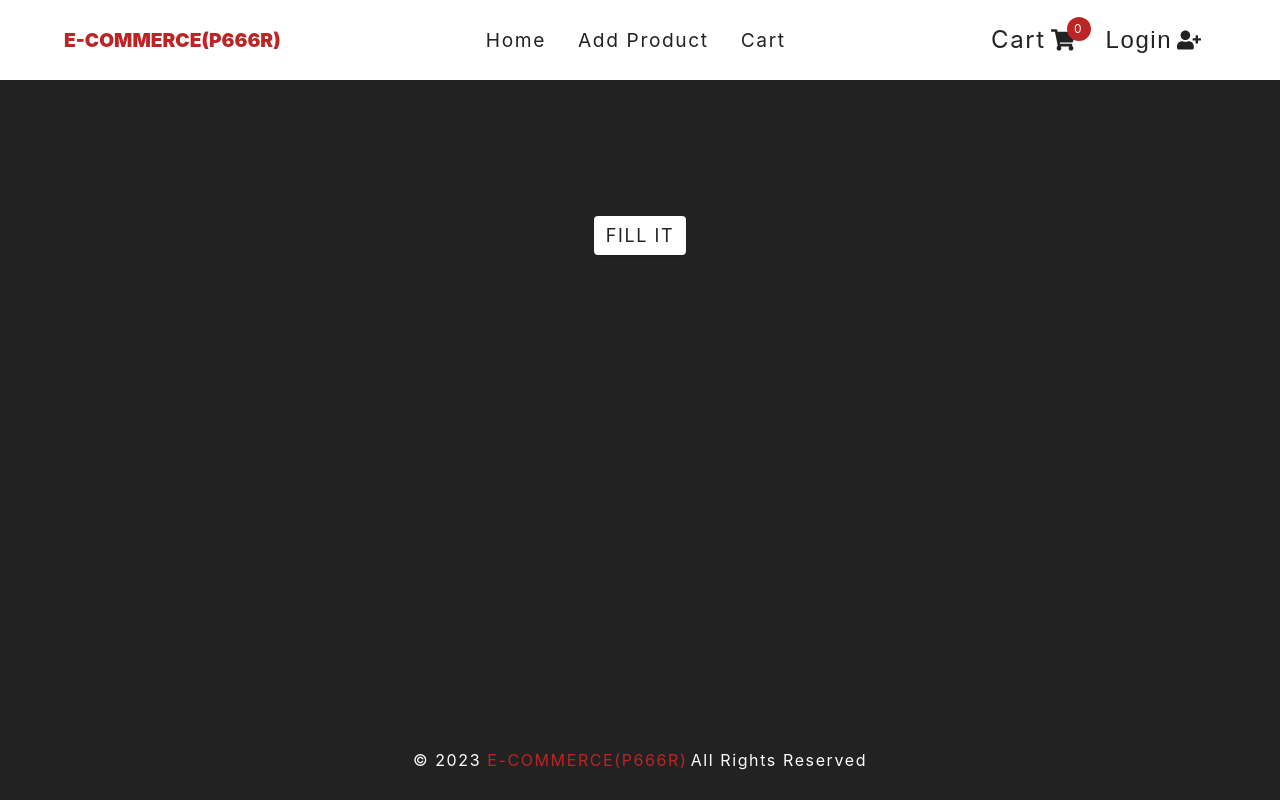
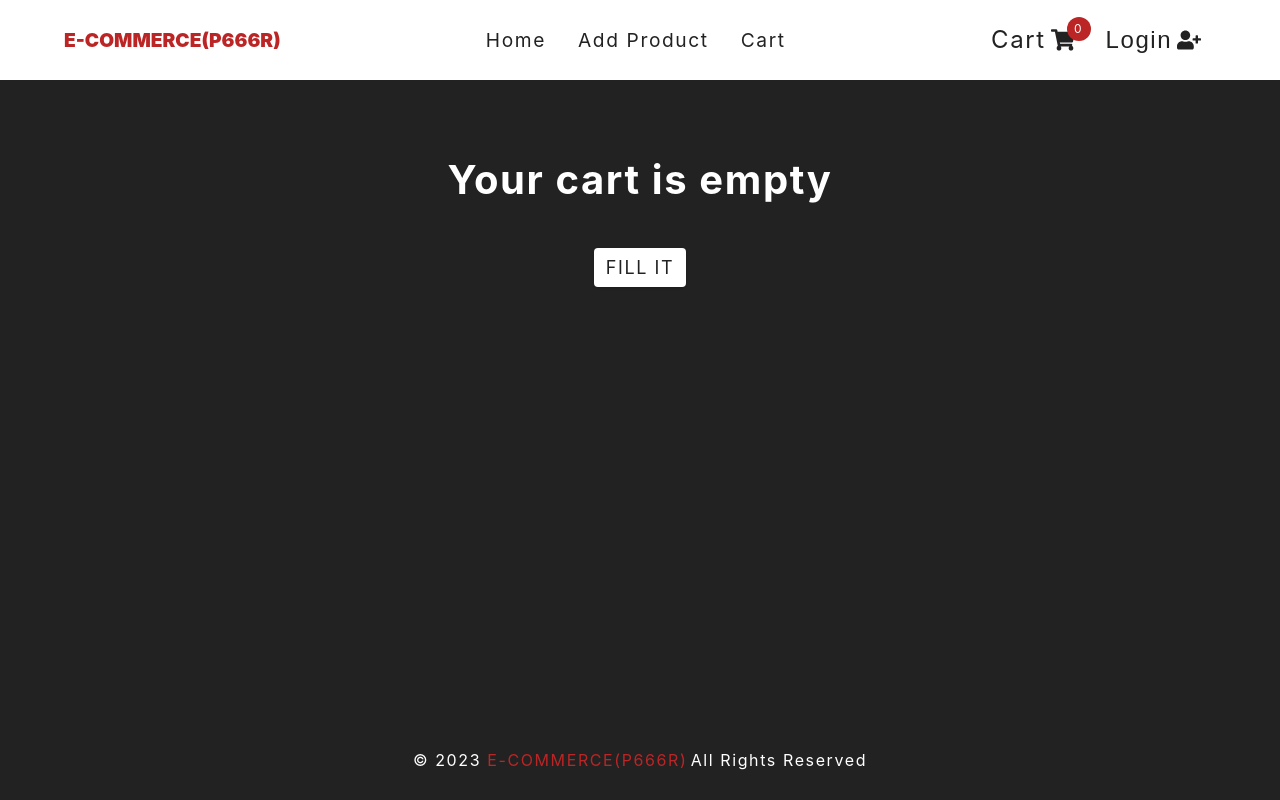
Before and after one commit to Soham-bakshi/E-commerce-react, a React (Vite) app: page /cart in a window 1280 px wide. Built offline with nearby package versions, Linux system fonts and the light colour scheme.

Commit message:
rectified error in css

```diff
--- a/src/App.jsx
+++ b/src/App.jsx
@@ -32,7 +32,7 @@ function App() {
           <Route path="addproduct" element={<AddProduct />} />
           <Route path="productdetail/:id" element={<ProductDetail />} />
           <Route path="cart" element={<Cart />} />
-          <Route path="*" element={<Error />} />
+          <Route path="*" element={<Error message="page does not exist!" />} />
         </Routes>
         <Footer />
       </BrowserRouter>
--- a/src/components/Cart.jsx
+++ b/src/components/Cart.jsx
@@ -140,8 +140,9 @@ const Wrapper = styled.div`
       font-size: large;
     }
     h2 {
-      margin-bottom: 1rem;
+      margin-bottom: 3rem;
       text-transform: none;
+      color: var(--clr-white);
     }
   }
 `;
--- a/src/components/Error.jsx
+++ b/src/components/Error.jsx
@@ -1,11 +1,17 @@
-import React from 'react';
+import styled from 'styled-components';
 
-const Error = () => {
+const Error = ({ message }) => {
   return (
-    <div className="section section-center text-center">
-      <h2>there was an error...</h2>
-    </div>
+    <Wrapper className="section section-center text-center">
+      <h2>{message}...</h2>
+    </Wrapper>
   );
 };
 
+const Wrapper = styled.div`
+  width: 90vw;
+  height: 80vh;
+  color: var(--clr-white);
+`;
+
 export default Error;
--- a/src/components/Loading.jsx
+++ b/src/components/Loading.jsx
@@ -1,16 +1,23 @@
 import styled from 'styled-components';
 
-const Loading = () => {
+const Loading = ({ message }) => {
   return (
     <Wrapper className="section section-center">
       <div className="loading"></div>
+      <h2>{message}...</h2>
     </Wrapper>
   );
 };
 
 const Wrapper = styled.div`
+  display: block;
+  text-align: center;
   width: 90vw;
-  height: 90vh;
+  height: 80vh;
+  color: var(--clr-white);
+  h2 {
+    margin-top: 2rem;
+  }
 `;
 
 export default Loading;
--- a/src/components/ProductsList.jsx
+++ b/src/components/ProductsList.jsx
@@ -23,11 +23,11 @@ function ProductsList() {
   });
 
   if (isLoading) {
-    return <Loading />;
+    return <Loading message="loading data" />;
   }
 
   if (error) {
-    return <Error />;
+    return <Error message="there was a error while fetching data" />;
   }
 
   return (
@@ -36,7 +36,7 @@ function ProductsList() {
         <div className="section-center products">
           <div>
             {!items.length ? (
-              <Loading />
+              <Loading message="processing data" />
             ) : (
               <>
                 <Sort />
--- a/src/index.css
+++ b/src/index.css
@@ -133,7 +133,7 @@ p {
   width: 6rem;
   height: 6rem;
   margin: 0 auto;
-  margin-top: 10rem;
+  margin-top: 4rem;
   border-radius: 50%;
   border: 4px solid #ccc;
   border-top-color: var(--clr-primary-5);
```
